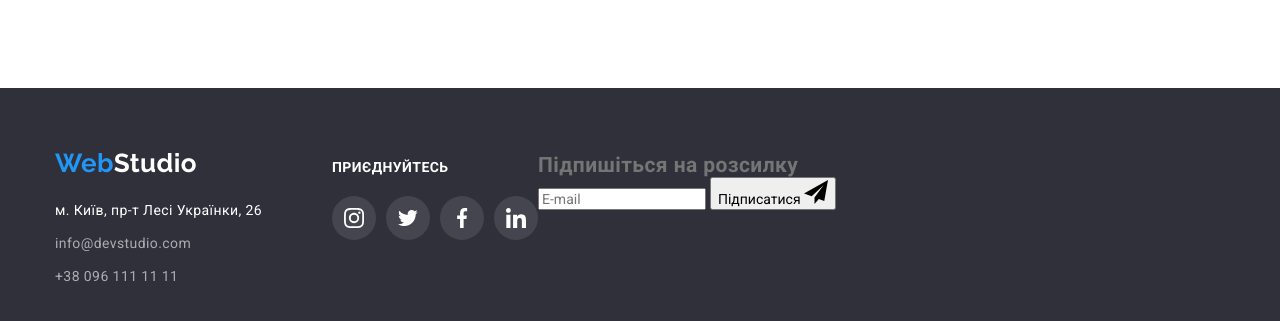
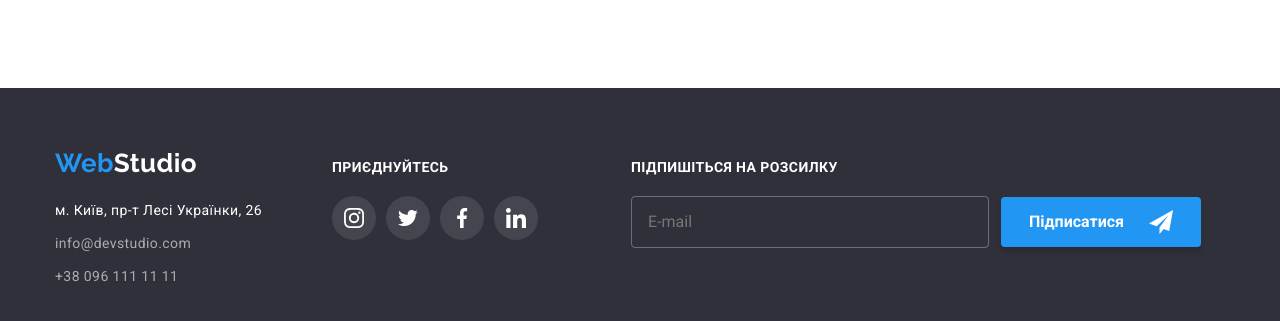
Before and after one commit to OlgaBieliaieva/goit-markup-hw-06, a plain HTML site: page index.html in a window 1280 px wide. Shown: the part 2589-2910 px from the top of the page. Drawn offline with nearby package versions, Linux system fonts and the light colour scheme.

Commit message:
Added CSS styling to footer form

```diff
--- a/css/styles.css
+++ b/css/styles.css
@@ -347,6 +347,9 @@ img {
 .contact-link:focus {
   color: var(--color-accent);
 }
+.social-wrapper {
+  margin-right: 93px;
+}
 .social-list-title {
   margin-bottom: 20px;
   text-align: left;
@@ -375,6 +378,54 @@ img {
 .social-link-footer:hover,
 .social-link-footer:focus {
   background-color: var(--background-color-button);
+}
+.form-wrapper {
+  display: flex;
+  align-items: baseline;
+}
+.form-heading {
+  margin-bottom: 20px;
+  color: var(--color-invert);
+  font-weight: var(--font-weight-heading);
+  font-size: var(--font-size-primary);
+  line-height: 1.14;
+  text-transform: uppercase;
+}
+.subscribe-input {
+  margin-right: 12px;
+  padding: 15px 16px;
+  width: 358px;
+  border: 1px solid rgba(255, 255, 255, 0.3);
+  border-radius: 4px;
+  background-color: transparent;
+  color: rgba(255, 255, 255, 0.6);
+  font-size: var(--font-size-accent);
+  line-height: 1.25;
+}
+.subscribe-button-icon {
+  position: absolute;
+  top: 13px;
+  right: 28px;
+  margin-left: 10px;
+  fill: currentColor;
+}
+.subscribe-button {
+  position: relative;
+  width: 200px;
+  padding: 10px 28px;
+  background-color: var(--background-color-button);
+  color: var(--color-invert);
+  border: none;
+  border-radius: 4px;
+  box-shadow: 0px 4px 4px rgba(0, 0, 0, 0.15);
+  font-weight: var(--font-weight-heading);
+  font-size: var(--font-size-accent);
+  line-height: 1.87;
+  text-align: left;
+}
+.subscribe-button:hover,
+.subscribe-button:focus {
+  fill: currentColor;
 }
 .filter-list {
   display: flex;
@@ -482,6 +533,7 @@ img {
   transform: translate(-50%, -50%) scale(0.8);
 }
 .modal {
+  padding: 40px;
   position: absolute;
   top: 50%;
   left: 50%;
@@ -512,3 +564,6 @@ img {
 .modal-button-icon {
   fill: currentColor;
 }
+.modal-form-heading {
+
+}
--- a/index.html
+++ b/index.html
@@ -460,17 +460,19 @@
             </li>
           </ul>
         </div>
-        <form>
+        <form >
           <div role="group" class="footer-form-wrapper" aria-labelledby="subscribe-form">
             <h2 class="form-heading" id="subscribe-form">Підпишіться на розсилку</h2>
+            <div class="form-wrapper">
               <label for="subscribe-mail"></label>
-            <input type="email" name="subscribe-mail" id="subscribe-mail" placeholder="E-mail">
+              <input class="subscribe-input" type="email" name="subscribe-mail" id="subscribe-mail" placeholder="E-mail">
               <button class="subscribe-button">
                 Підписатися
-              <svg class="" width="24" height="24">
+                <svg class="subscribe-button-icon" width="24" height="24">
                   <use href="./images/icons.svg#icon-send"></use>
                 </svg>
               </button>
+            </div>
           </div>
         </form>
       </div>
@@ -484,8 +486,8 @@
             </svg>
           </div>
         </button>
+        <h1 class="modal-form-heading">Залиште свої дані, ми вам передзвонимо</h1>
         <form>
-            <h1>Залиште свої дані, ми вам передзвонимо</h1>
             <div role="group">
               <label for="name">Ім'я</label>
               <input type="text" name="name" id="name" autofocus />
```
Lines whose indentation alone changed are shown as unchanged.
